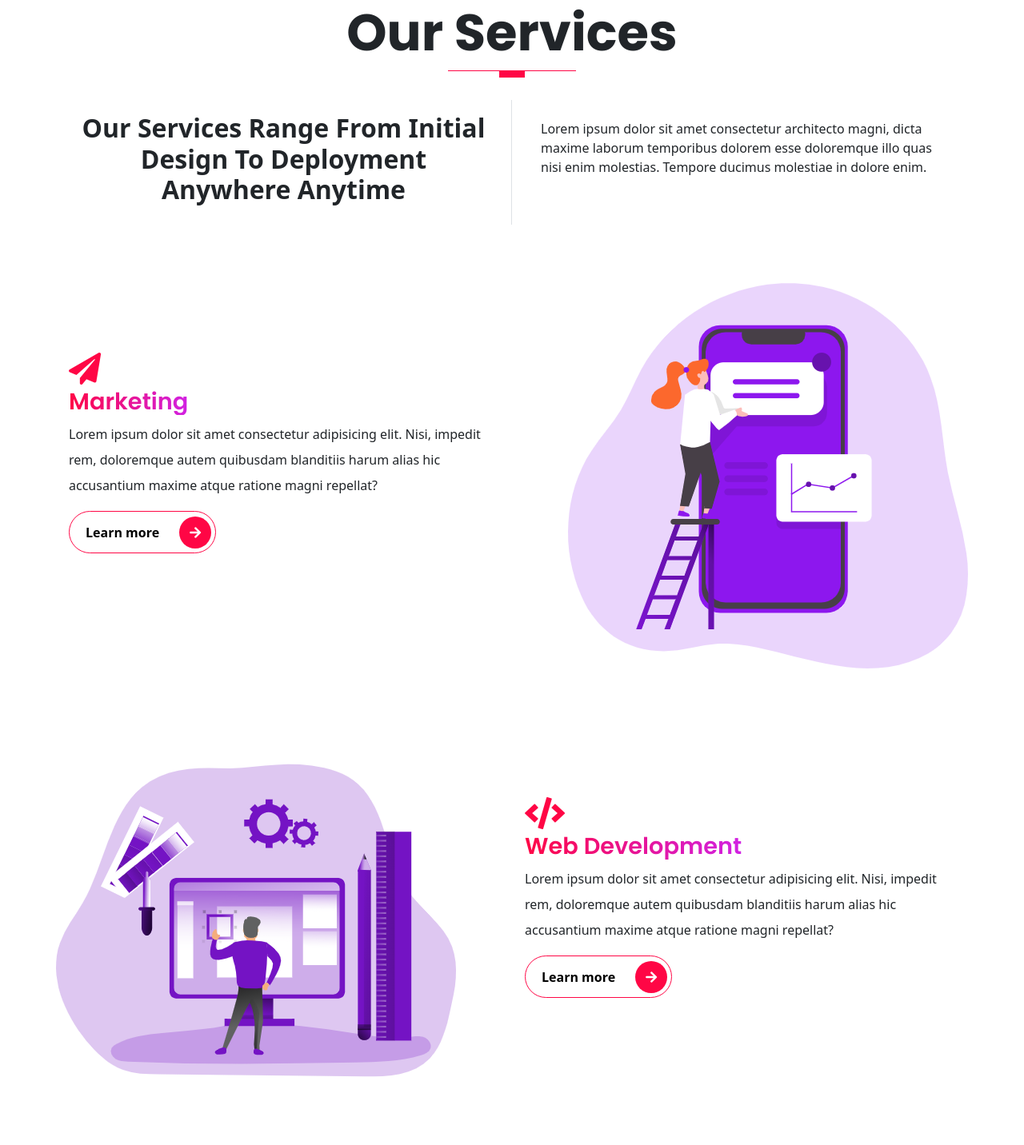
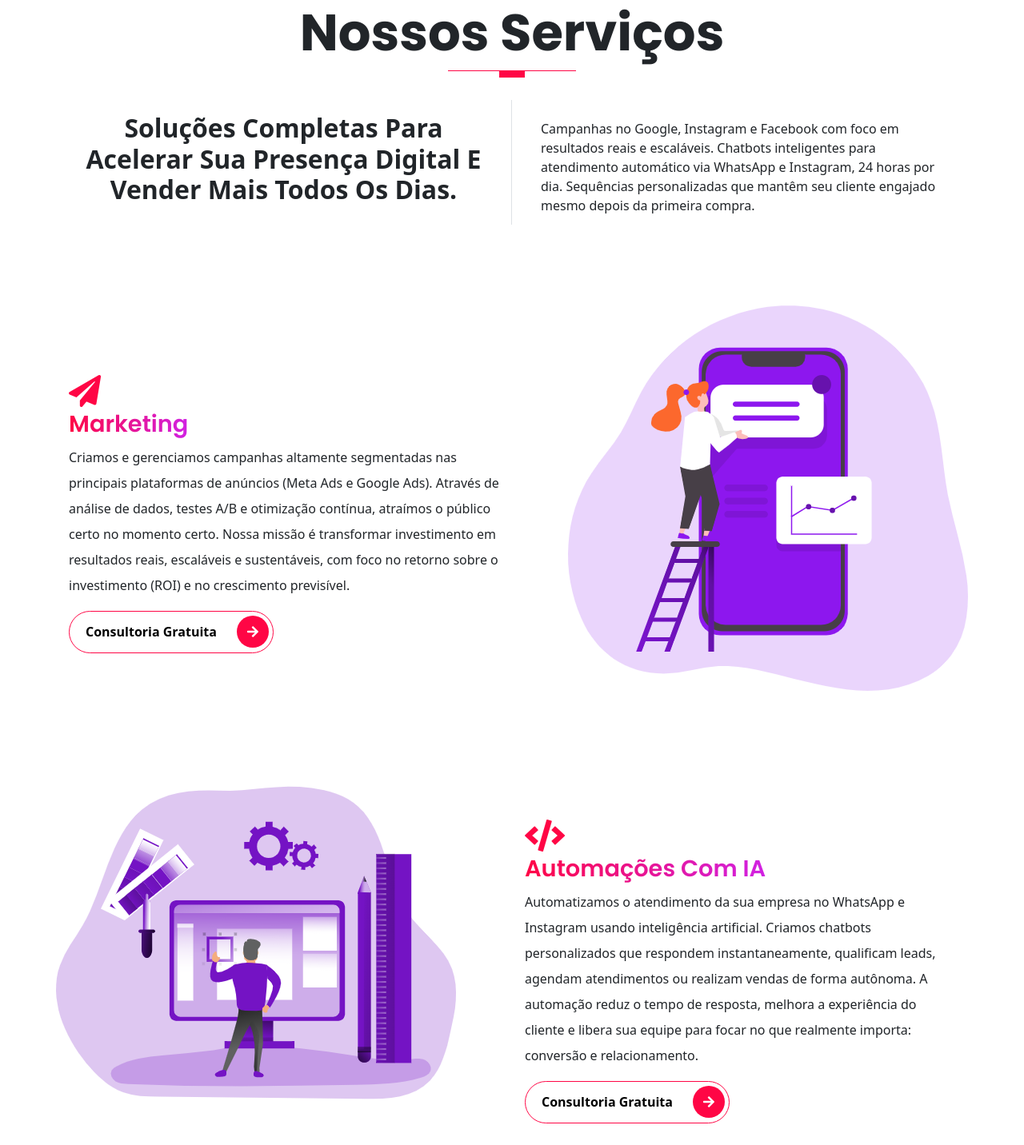
Before and after one commit to EdilanGomes/PEX-FACULDADE-DESCOMPLICA-EDILAN, a website: page index.html in a window 1280 px wide. Shown: the part 1231-2663 px from the top of the page at 80% size. Drawn offline with nearby package versions, Linux system fonts and the light colour scheme; files that its build step writes are made by us from their sources.

Commit message:
Nossos Serviços

```diff
--- a/index.html
+++ b/index.html
@@ -53,13 +53,12 @@
       <!-- START THE CONTENT FOR THE INTRO  -->
       <div class="col-md-6 intros text-start">
         <h1 class="display-2">
-          <span class="display-2--intro">Hey!, I'm Patrick</span>
+          <span class="display-2--intro">Conheça: Metodologia Hubrs</span>
           <span class="display-2--description lh-base">
-            this is a multi-purpose responsive layout created with bootstrap v5.
-            (here your can place your description text)
+            Conheça a Metodologia HUBRS e transforme cliques em clientes com estratégias de performance, IA e automação.
           </span>
         </h1>
-        <button type="button" class="rounded-pill btn-rounded">Get in Touch
+        <button type="button" class="rounded-pill btn-rounded">Consultoria Gratuita
           <span><i class="fas fa-arrow-right"></i></span>
         </button>
       </div>
@@ -88,7 +87,7 @@
   <section id="campanies" class="campanies">
     <div class="container">
       <div class="row text-center">
-        <h4 class="fw-bold lead mb-3">Trusted by campanies like</h4>
+        <h4 class="fw-bold lead mb-3">Clientes que já aprovaram!</h4>
         <div class="heading-line mb-5"></div>
       </div>
     </div>
@@ -135,7 +134,7 @@
 <section id="services" class="services">
   <div class="container">
     <div class="row text-center">
-      <h1 class="display-3 fw-bold">Our Services</h1>
+      <h1 class="display-3 fw-bold">Nossos Serviços</h1>
       <div class="heading-line mb-1"></div>
     </div>
   <!-- START THE DESCRIPTION CONTENT  -->
@@ -143,16 +142,16 @@
       <div class="col-md-6 border-right">
         <div class="bg-white p-3">
           <h2 class="fw-bold text-capitalize text-center">
-            Our Services Range From Initial Design To Deployment Anywhere Anytime
+            Soluções completas para acelerar sua presença digital e vender mais todos os dias.
           </h2>
         </div>
       </div>
       <div class="col-md-6">
         <div class="bg-white p-4 text-start">
           <p class="fw-light">
-            Lorem ipsum dolor sit amet consectetur architecto magni,
-            dicta maxime laborum temporibus dolorem esse doloremque illo quas nisi enim molestias.
-            Tempore ducimus molestiae in dolore enim.
+            Campanhas no Google, Instagram e Facebook com foco em resultados reais e escaláveis.
+            Chatbots inteligentes para atendimento automático via WhatsApp e Instagram, 24 horas por dia.
+            Sequências personalizadas que mantêm seu cliente engajado mesmo depois da primeira compra.
           </p>
         </div>
       </div>
@@ -168,11 +167,9 @@
           <div class="icon d-block fas fa-paper-plane"></div>
           <h3 class="display-3--title mt-1">Marketing</h3>
           <p class="lh-lg">
-            Lorem ipsum dolor sit amet consectetur adipisicing elit. Nisi, impedit rem,
-             doloremque autem quibusdam blanditiis harum alias hic accusantium
-             maxime atque ratione magni repellat?
+            Criamos e gerenciamos campanhas altamente segmentadas nas principais plataformas de anúncios (Meta Ads e Google Ads). Através de análise de dados, testes A/B e otimização contínua, atraímos o público certo no momento certo. Nossa missão é transformar investimento em resultados reais, escaláveis e sustentáveis, com foco no retorno sobre o investimento (ROI) e no crescimento previsível.
           </p>
-          <button type="button" class="rounded-pill btn-rounded border-primary">Learn more
+          <button type="button" class="rounded-pill btn-rounded border-primary">Consultoria Gratuita
             <span><i class="fas fa-arrow-right"></i></span>
           </button>
         </div>
@@ -193,13 +190,11 @@
       <div class="col-lg-6 col-md-6 col-sm-12 col-xs-12 services mt-4">
         <div class="services__content">
           <div class="icon d-block fas fa-code"></div>
-          <h3 class="display-3--title mt-1">web development</h3>
+          <h3 class="display-3--title mt-1">Automações com IA</h3>
           <p class="lh-lg">
-            Lorem ipsum dolor sit amet consectetur adipisicing elit. Nisi, impedit rem,
-             doloremque autem quibusdam blanditiis harum alias hic accusantium
-             maxime atque ratione magni repellat?
+            Automatizamos o atendimento da sua empresa no WhatsApp e Instagram usando inteligência artificial. Criamos chatbots personalizados que respondem instantaneamente, qualificam leads, agendam atendimentos ou realizam vendas de forma autônoma. A automação reduz o tempo de resposta, melhora a experiência do cliente e libera sua equipe para focar no que realmente importa: conversão e relacionamento.
           </p>
-          <button type="button" class="rounded-pill btn-rounded border-primary">Learn more
+          <button type="button" class="rounded-pill btn-rounded border-primary">Consultoria Gratuita
             <span><i class="fas fa-arrow-right"></i></span>
           </button>
         </div>
@@ -210,13 +205,11 @@
       <div class="col-lg-6 col-md-6 col-sm-12 col-xs-12 services mt-4">
         <div class="services__content">
           <div class="icon d-block fas fa-cloud-upload-alt"></div>
-          <h3 class="display-3--title mt-1">cloud hosting</h3>
+          <h3 class="display-3--title mt-1">E-mail Marketing Automatizado</h3>
           <p class="lh-lg">
-            Lorem ipsum dolor sit amet consectetur adipisicing elit. Nisi, impedit rem,
-             doloremque autem quibusdam blanditiis harum alias hic accusantium
-             maxime atque ratione magni repellat?
+            Desenvolvemos fluxos de e-mails automatizados e personalizados para cada etapa da jornada do cliente: desde o primeiro contato até a recompra. Utilizamos segmentação por comportamento, interesses e engajamento para enviar comunicações relevantes que geram valor, nutrem leads e aumentam a fidelização. Tudo isso com automação inteligente que trabalha por você 24/7.
           </p>
-          <button type="button" class="rounded-pill btn-rounded border-primary">Learn more
+          <button type="button" class="rounded-pill btn-rounded border-primary">Consultoria Gratuita
             <span><i class="fas fa-arrow-right"></i></span>
           </button>
         </div>
```
